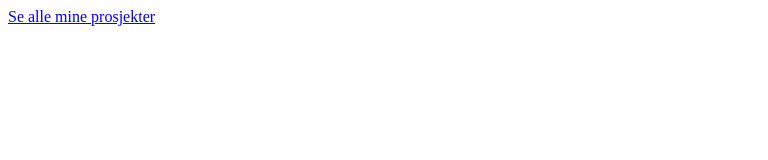
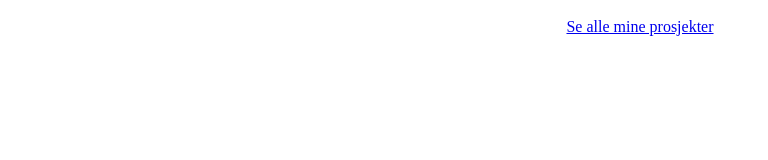
Before and after one commit to adrian180507/adrian180507.github.io, a plain HTML site: page index.html in a window 1280 px wide. Shown: the whole page, without its empty margins (0-768 px from the left). Drawn offline with Linux system fonts and the light colour scheme.

Commit message:
linket en html til tilsvarende css

```diff
--- a/index.html
+++ b/index.html
@@ -4,6 +4,7 @@
     <meta charset="UTF-8">
     <meta name="viewport" content="width=device-width, initial-scale=1.0">
     <title>Document</title>
+    <link rel="stylesheet" href="stilark.css">
 </head>
 <body>
     <a href="prosjekter/prosjekt.html">Se alle mine prosjekter</a>
```
